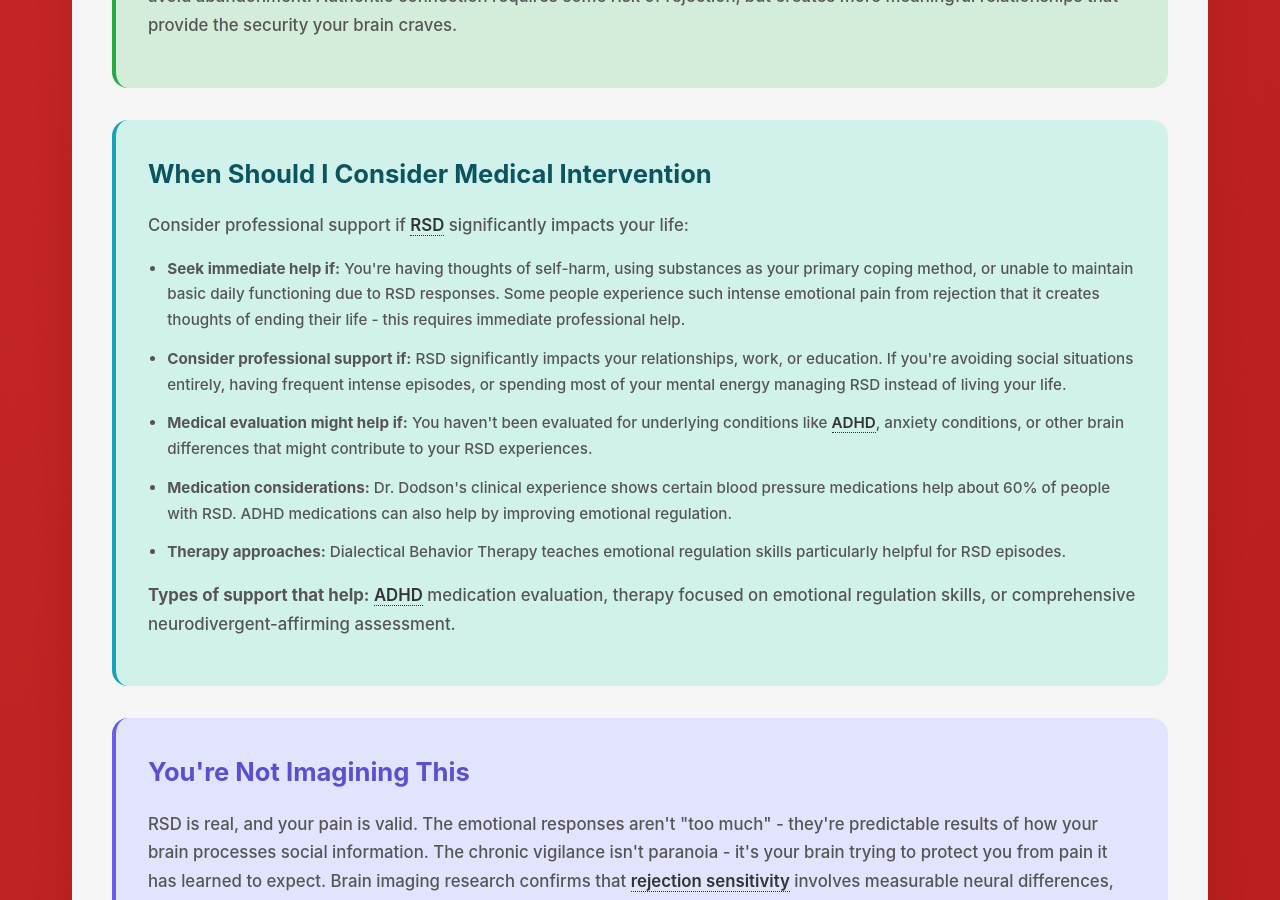
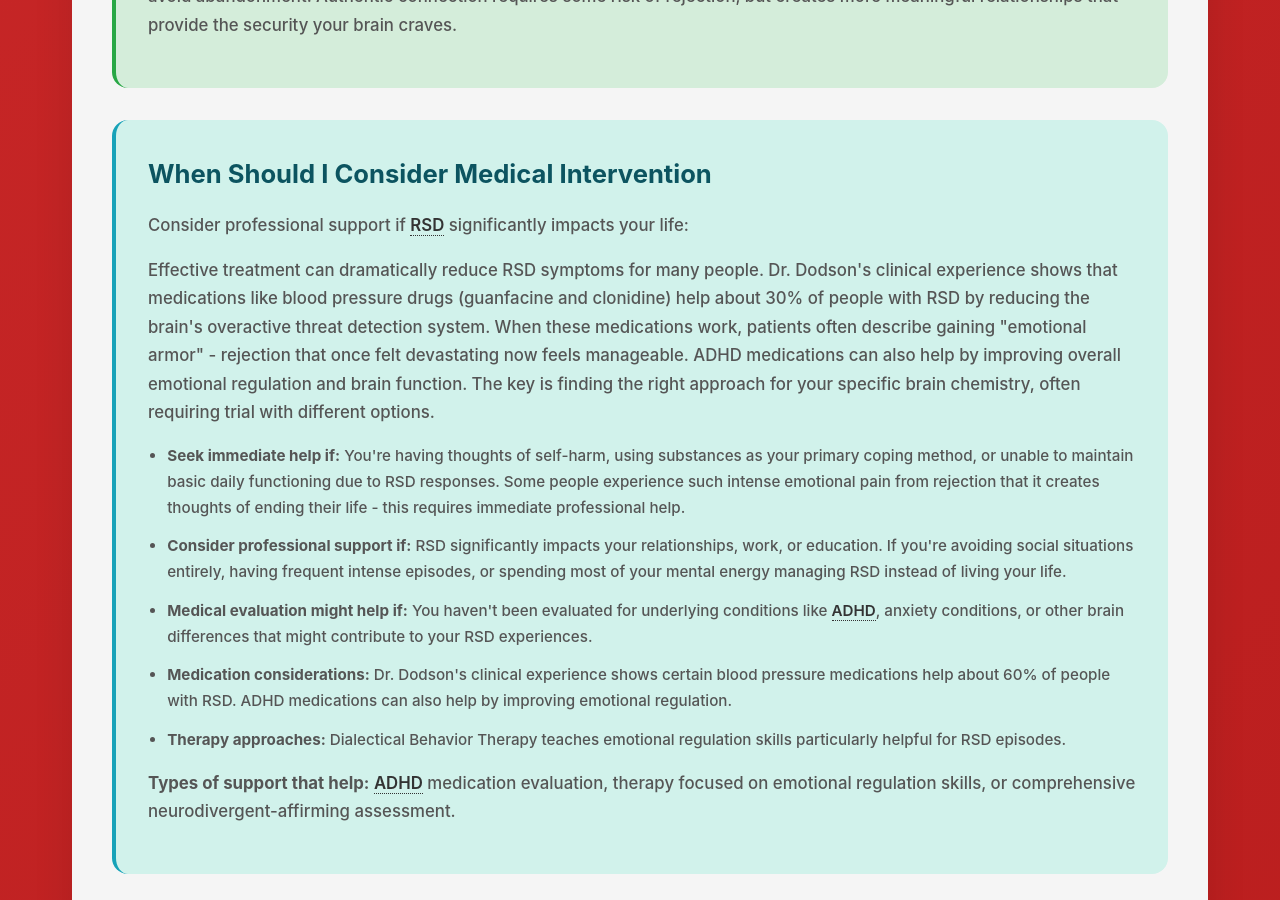
Before and after one commit to neurodivergent-survival-guide/neurodivergent-survival-guide, a Jekyll site: the page built from struggles/rejection-sensitive-dysphoria.html, in a window 1280 px wide and 900 px high, scrolled down 3844 px. Built offline with Jekyll 4.4.1, drawn with Linux system fonts in a browser that asks for light colours.

Commit message:
Update rejection-sensitive-dysphoria.html

```diff
--- a/struggles/rejection-sensitive-dysphoria.html
+++ b/struggles/rejection-sensitive-dysphoria.html
@@ -107,6 +107,8 @@
         <h2 id="medical-intervention">When Should I Consider Medical Intervention</h2>
         <p>Consider professional support if <a class="jargon">RSD<span class="tooltip">Rejection Sensitive Dysphoria - extreme emotional sensitivity to rejection or criticism</span></a> significantly impacts your life:</p>
 
+        <p>Effective treatment can dramatically reduce RSD symptoms for many people. Dr. Dodson's clinical experience shows that medications like blood pressure drugs (guanfacine and clonidine) help about 30% of people with RSD by reducing the brain's overactive threat detection system. When these medications work, patients often describe gaining "emotional armor" - rejection that once felt devastating now feels manageable. ADHD medications can also help by improving overall emotional regulation and brain function. The key is finding the right approach for your specific brain chemistry, often requiring trial with different options.</p>
+
         <ul>
             <li><strong>Seek immediate help if:</strong> You're having thoughts of self-harm, using substances as your primary coping method, or unable to maintain basic daily functioning due to RSD responses. Some people experience such intense emotional pain from rejection that it creates thoughts of ending their life - this requires immediate professional help.</li>
 
```
